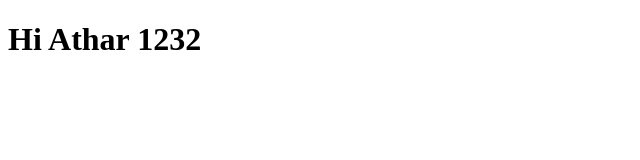
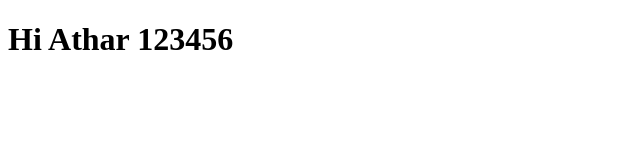
Before and after one commit to AtharSial0306/Learn, a plain HTML site: page index.html in a window 1280 px wide. Shown: the full height of the page, 0-640 px from the left. Drawn offline with Linux system fonts and the light colour scheme.

Commit message:
version 2

```diff
--- a/index.html
+++ b/index.html
@@ -6,6 +6,6 @@
     <title>Learn Git</title>
   </head>
   <body>
-    <h1>Hi Athar 1232</h1>
+    <h1>Hi Athar 123456</h1>
   </body>
 </html>
```
